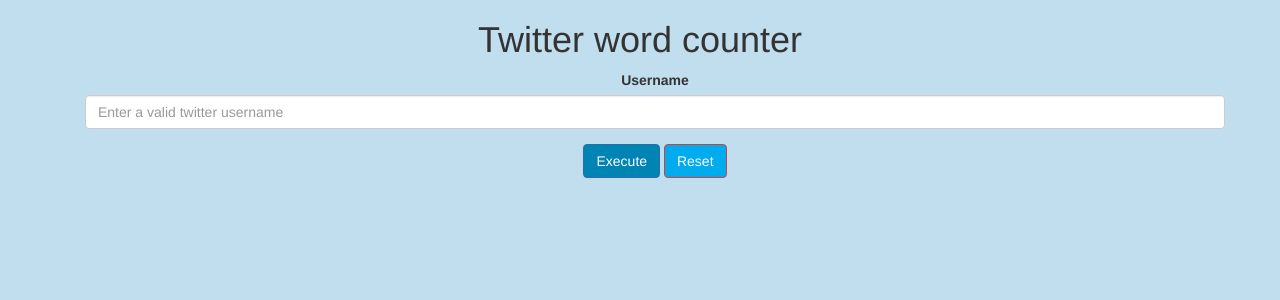
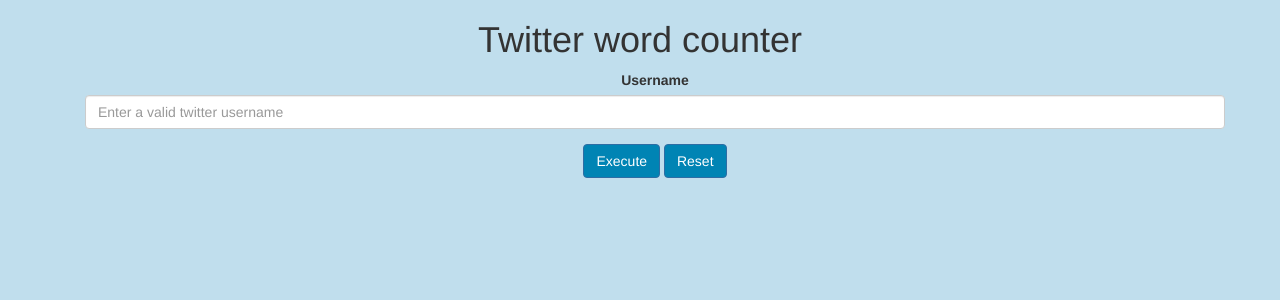
Before and after one commit to ByAlonso/TwitterDjangoBueno, a Django app: page / in a window 1280 px wide. Shown: the top 300 px of the page. Run offline with Django 3.2, Linux system fonts and the light colour scheme; data that the repository does not hold is empty; some libraries are stand-ins or nearby versions.

Commit message:
Even nicer look

```diff
--- a/templates/index.html
+++ b/templates/index.html
@@ -21,17 +21,15 @@
             background-color: rgb(0, 132, 180);
         }
 
-        .btn-danger {
-
-            background-color: rgb(0, 172, 237);
-        }
-
         body {
             background-color: rgb(192, 222, 237);
 
         }
         .container{
             text-align: center;
+        }
+        input{
+            border-color: #ff9800;
         }
     </style>
 </head>
@@ -43,24 +41,23 @@
                 <div class="form-row">
                    <div class="form-group">
                        <label  for="id_username">Username</label>
-                       <input type="text" class="form-control" name="username" id="id_username" placeholder="Enter a valid twitter username"
-                                   required="required">
+                       <input type="text" class="form-control" name="username" id="id_username" placeholder="Enter a valid twitter username">
                    </div>
 
                 </div>
                 <div class="form-row">
                     <input type="submit" class="btn btn-primary mb-2" value="Execute">
-                    <input type="submit" class="btn btn-danger mb-2" formaction="/DeleteData/" value="Reset">
+                    <input type="submit" class="btn btn-primary mb-2" formaction="/DeleteData/" value="Reset">
                 </div>
             </form>
 
-        <h3>{{ word_list.username }}</h3>
+            {% for elem in word_list %}
+        <h3>{{ elem.username }}</h3>
         <ul class="list-group list-group-flush" id="id_list">
-           {% for elem in word_list %}
+
                 <li class="list-group-item"> {{ elem.content }} </li>
-               <li class="list-group-item"> {{ elem.counter }} </li>
-           {% endfor %}
         </ul>
+              {% endfor %}
         </div>
     </div>
 </body>
```
